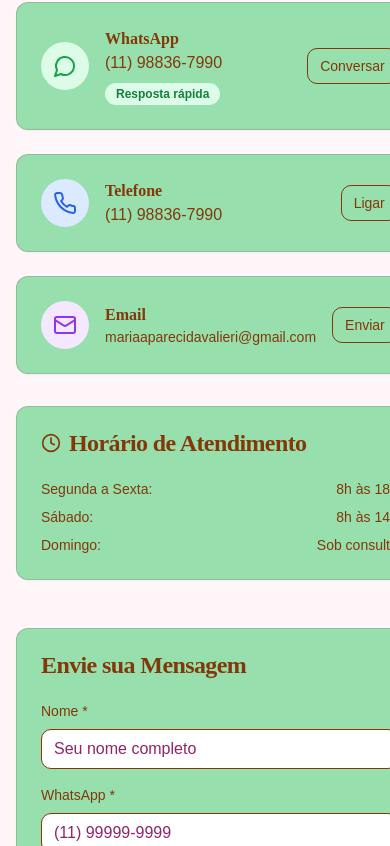
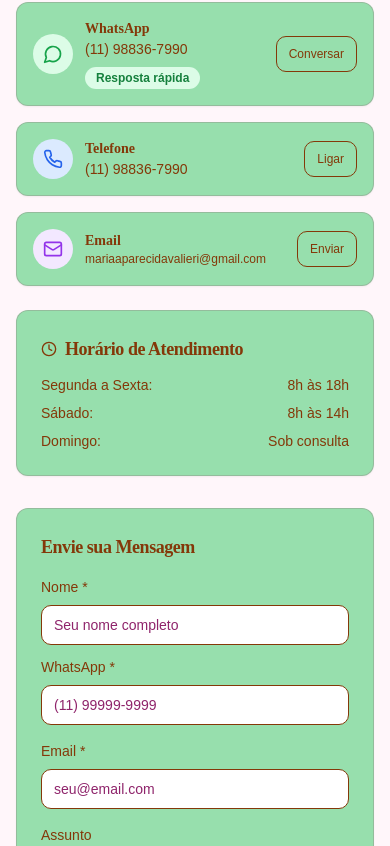
Before and after one commit to ivanValieri/requintedoces, a React (Vite) app: page / in a window 390 px wide. Shown: the part 6718-7564 px from the top of the page. Built offline with nearby package versions, Linux system fonts and the light colour scheme.

Commit message:
Corrigir layout da seção de contato - centralizar cards e formulário, evitar corte na lateral direita

```diff
--- a/src/components/ContactSection.tsx
+++ b/src/components/ContactSection.tsx
@@ -48,9 +48,9 @@ const ContactSection = () => {
   };
 
   return (
-    <section id="contato" className="py-20">
+    <section id="contato" className="py-20 overflow-hidden">
       <div className="container mx-auto px-4">
-        <div className="max-w-6xl mx-auto">
+        <div className="max-w-7xl mx-auto">
           {/* Section Header */}
           <div className="text-center mb-16">
             <h2
@@ -71,32 +71,32 @@ const ContactSection = () => {
             </p>
           </div>
 
-          <div className="grid lg:grid-cols-2 gap-12">
+          <div className="grid lg:grid-cols-2 gap-8 lg:gap-16">
             {/* Contact Info */}
-            <div className="space-y-8">
+            <div className="space-y-6">
               <div>
                 <h3 className="text-2xl font-playfair font-bold text-[#843809] mb-6">
                   Fale Diretamente Conosco
                 </h3>
-                <div className="space-y-6">
+                <div className="space-y-4">
                   {/* WhatsApp */}
                   <Card className="border-wine/20 hover-lift bg-[#97DFAD]">
-                    <CardContent className="p-6">
-                      <div className="flex items-center gap-4">
-                        <div className="w-12 h-12 bg-green-100 rounded-full flex items-center justify-center">
-                          <MessageCircle className="h-6 w-6 text-green-600" />
+                    <CardContent className="p-4 lg:p-6">
+                      <div className="flex items-center gap-3 lg:gap-4">
+                        <div className="w-10 h-10 lg:w-12 lg:h-12 bg-green-100 rounded-full flex items-center justify-center flex-shrink-0">
+                          <MessageCircle className="h-5 w-5 lg:h-6 lg:w-6 text-green-600" />
                         </div>
-                        <div className="flex-1">
-                          <h4 className="font-semibold text-[#843809]">WhatsApp</h4>
-                          <p className="text-[#843809]">(11) 98836-7990</p>
-                          <Badge className="mt-2 bg-green-100 text-green-700">
+                        <div className="flex-1 min-w-0">
+                          <h4 className="font-semibold text-[#843809] text-sm lg:text-base">WhatsApp</h4>
+                          <p className="text-[#843809] text-sm lg:text-base">(11) 98836-7990</p>
+                          <Badge className="mt-2 bg-green-100 text-green-700 text-xs">
                             Resposta rápida
                           </Badge>
                         </div>
                         <Button
                           variant="outline"
                           size="sm"
-                          className="bg-[#97DFAD] text-[#843809] border-[#843809] hover:bg-[#97DFAD]/90"
+                          className="bg-[#97DFAD] text-[#843809] border-[#843809] hover:bg-[#97DFAD]/90 flex-shrink-0 text-xs lg:text-sm px-3 lg:px-4"
                           onClick={() => window.open("https://wa.me/5511988367990", "_blank")}
                         >
                           Conversar
@@ -107,19 +107,19 @@ const ContactSection = () => {
 
                   {/* Phone */}
                   <Card className="border-wine/20 hover-lift bg-[#97DFAD]">
-                    <CardContent className="p-6">
-                      <div className="flex items-center gap-4">
-                        <div className="w-12 h-12 bg-blue-100 rounded-full flex items-center justify-center">
-                          <Phone className="h-6 w-6 text-blue-600" />
+                    <CardContent className="p-4 lg:p-6">
+                      <div className="flex items-center gap-3 lg:gap-4">
+                        <div className="w-10 h-10 lg:w-12 lg:h-12 bg-blue-100 rounded-full flex items-center justify-center flex-shrink-0">
+                          <Phone className="h-5 w-5 lg:h-6 lg:w-6 text-blue-600" />
                         </div>
-                        <div className="flex-1">
-                          <h4 className="font-semibold text-[#843809]">Telefone</h4>
-                          <p className="text-[#843809]">(11) 98836-7990</p>
+                        <div className="flex-1 min-w-0">
+                          <h4 className="font-semibold text-[#843809] text-sm lg:text-base">Telefone</h4>
+                          <p className="text-[#843809] text-sm lg:text-base">(11) 98836-7990</p>
                         </div>
                         <Button
                           variant="outline"
                           size="sm"
-                          className="bg-[#97DFAD] text-[#843809] border-[#843809] hover:bg-[#97DFAD]/90"
+                          className="bg-[#97DFAD] text-[#843809] border-[#843809] hover:bg-[#97DFAD]/90 flex-shrink-0 text-xs lg:text-sm px-3 lg:px-4"
                           onClick={() => window.open("tel:+5511988367990")}
                         >
                           Ligar
@@ -130,21 +130,21 @@ const ContactSection = () => {
 
                   {/* Email */}
                   <Card className="border-wine/20 hover-lift bg-[#97DFAD]">
-                    <CardContent className="p-6">
-                      <div className="flex items-center gap-4">
-                        <div className="w-12 h-12 bg-purple-100 rounded-full flex items-center justify-center">
-                          <Mail className="h-6 w-6 text-purple-600" />
+                    <CardContent className="p-4 lg:p-6">
+                      <div className="flex items-center gap-3 lg:gap-4">
+                        <div className="w-10 h-10 lg:w-12 lg:h-12 bg-purple-100 rounded-full flex items-center justify-center flex-shrink-0">
+                          <Mail className="h-5 w-5 lg:h-6 lg:w-6 text-purple-600" />
                         </div>
-                        <div className="flex-1">
-                          <h4 className="font-semibold text-[#843809]">Email</h4>
-                          <p className="text-[#843809] text-sm">
+                        <div className="flex-1 min-w-0">
+                          <h4 className="font-semibold text-[#843809] text-sm lg:text-base">Email</h4>
+                          <p className="text-[#843809] text-xs lg:text-sm break-words">
                             mariaaparecidavalieri@gmail.com
                           </p>
                         </div>
                         <Button
                           variant="outline"
                           size="sm"
-                          className="bg-[#97DFAD] text-[#843809] border-[#843809] hover:bg-[#97DFAD]/90"
+                          className="bg-[#97DFAD] text-[#843809] border-[#843809] hover:bg-[#97DFAD]/90 flex-shrink-0 text-xs lg:text-sm px-3 lg:px-4"
                           onClick={() => window.open("mailto:mariaaparecidavalieri@gmail.com")}
                         >
                           Enviar
@@ -157,9 +157,9 @@ const ContactSection = () => {
 
               {/* Business Hours */}
               <Card className="border-wine/20 bg-[#97DFAD]">
-                <CardHeader>
-                  <CardTitle className="flex items-center gap-2 text-[#843809]">
-                    <Clock className="h-5 w-5" />
+                <CardHeader className="pb-3">
+                  <CardTitle className="flex items-center gap-2 text-[#843809] text-lg lg:text-xl">
+                    <Clock className="h-4 w-4 lg:h-5 lg:w-5" />
                     Horário de Atendimento
                   </CardTitle>
                 </CardHeader>
@@ -184,12 +184,12 @@ const ContactSection = () => {
 
             {/* Contact Form */}
             <Card className="border-wine/20 shadow-elegant bg-[#97DFAD]">
-              <CardHeader>
-                <CardTitle className="text-[#843809]">Envie sua Mensagem</CardTitle>
+              <CardHeader className="pb-4">
+                <CardTitle className="text-[#843809] text-lg lg:text-xl">Envie sua Mensagem</CardTitle>
               </CardHeader>
               <CardContent>
-                <form onSubmit={handleSubmit} className="space-y-6">
-                  <div className="grid sm:grid-cols-2 gap-4">
+                <form onSubmit={handleSubmit} className="space-y-4 lg:space-y-6">
+                  <div className="grid sm:grid-cols-2 gap-3 lg:gap-4">
                     <div>
                       <label className="block text-sm font-medium text-[#843809] mb-2">
                         Nome *
@@ -199,7 +199,7 @@ const ContactSection = () => {
                         value={formData.name}
                         onChange={handleChange}
                         placeholder="Seu nome completo"
-                        className="bg-white border-[#843809] focus:border-[#843809] focus:ring-[#843809]"
+                        className="bg-white border-[#843809] focus:border-[#843809] focus:ring-[#843809] text-sm"
                         required
                       />
                     </div>
@@ -212,7 +212,7 @@ const ContactSection = () => {
                         value={formData.whatsapp}
                         onChange={handleChange}
                         placeholder="(11) 99999-9999"
-                        className="bg-white border-[#843809] focus:border-[#843809] focus:ring-[#843809]"
+                        className="bg-white border-[#843809] focus:border-[#843809] focus:ring-[#843809] text-sm"
                         required
                       />
                     </div>
@@ -228,7 +228,7 @@ const ContactSection = () => {
                       value={formData.email}
                       onChange={handleChange}
                       placeholder="seu@email.com"
-                      className="bg-white border-[#843809] focus:border-[#843809] focus:ring-[#843809]"
+                      className="bg-white border-[#843809] focus:border-[#843809] focus:ring-[#843809] text-sm"
                       required
                     />
                   </div>
@@ -242,7 +242,7 @@ const ContactSection = () => {
                       value={formData.subject}
                       onChange={handleChange}
                       placeholder="Ex: Orçamento para festa de aniversário"
-                      className="bg-white border-[#843809] focus:border-[#843809] focus:ring-[#843809]"
+                      className="bg-white border-[#843809] focus:border-[#843809] focus:ring-[#843809] text-sm"
                     />
                   </div>
 
@@ -255,8 +255,8 @@ const ContactSection = () => {
                       value={formData.message}
                       onChange={handleChange}
                       placeholder="Conte-nos sobre seu evento: data, número de convidados, tipo de festa, restrições alimentares..."
-                      className="bg-white border-[#843809] focus:border-[#843809] focus:ring-[#843809]"
-                      rows={5}
+                      className="bg-white border-[#843809] focus:border-[#843809] focus:ring-[#843809] text-sm"
+                      rows={4}
                       required
                     />
                   </div>
```
